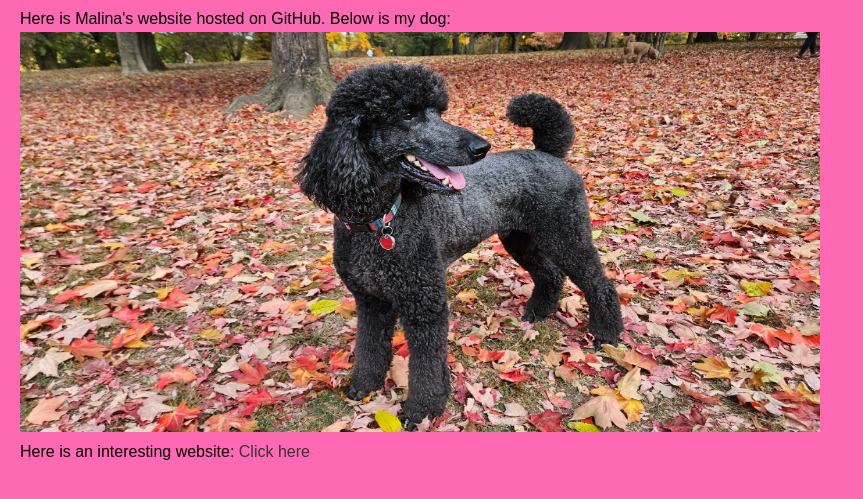
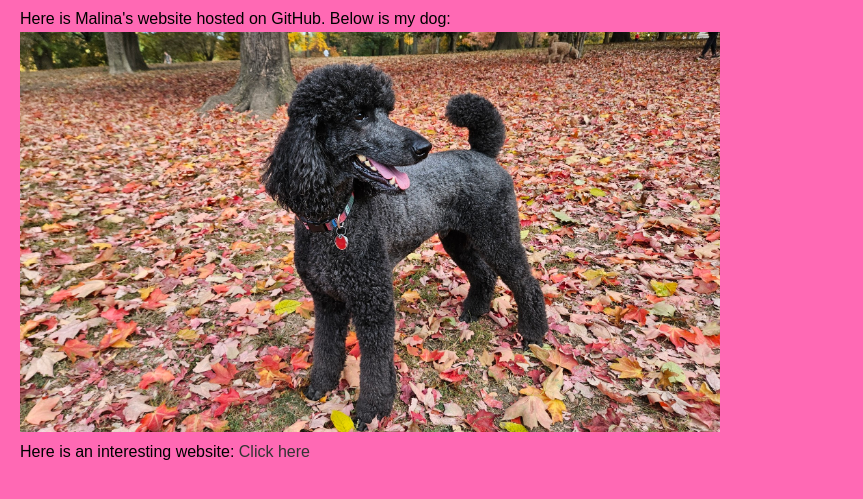
Before and after one commit to mferri26/mferri26.github.io, a plain HTML site: page index.html in a window 1280 px wide. Shown: the part 75-574 px from the top of the page, without its empty margins (0-863 px from the left). Drawn offline with Linux system fonts and the light colour scheme.

Commit message:
commit 9

```diff
--- a/index.html
+++ b/index.html
@@ -8,7 +8,7 @@
 <body>
   <h1>Welcome to my website!</h1>
   <p>Here is Malina's website hosted on GitHub. Below is my dog:</p>
-  <img src="Image-1.JPG" height="400" width="800">
+  <img src="Image-1.JPG" height="400" width="700">
   <p>Here is an interesting website: <a href="https://zoomquilt.org/"target="_blank"">Click here</a></p>
 </body>
 </html>
```
